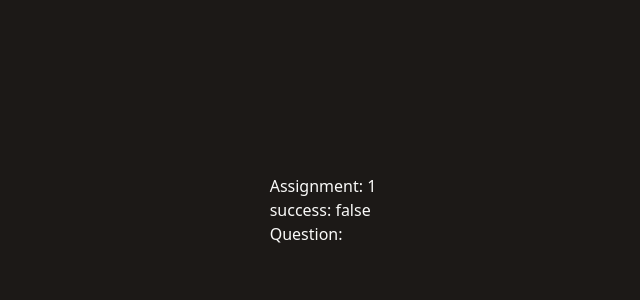
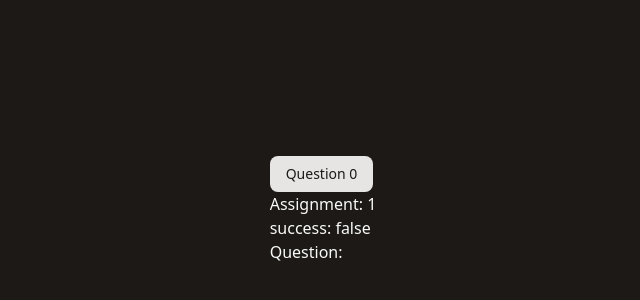
Before and after one commit to StubblyCamera52/math-learning-game, a Next.js app: page /assignment/1 in a window 1280 px wide. Shown: the part 190-490 px from the top of the page, without its empty margins (317-957 px from the left). Built offline with nearby package versions, Linux system fonts and the light colour scheme.

Commit message:
some fixes and i can finally work on ui (yes)

```diff
--- a/src/app/assignment/[id]/client.tsx
+++ b/src/app/assignment/[id]/client.tsx
@@ -1,4 +1,5 @@
 "use client";
+import { Button } from "@/components/ui/button";
 import useGameState from "@/hooks/useGameState";
 import { useEffect, useState } from "react";
 
@@ -10,18 +11,19 @@ export default function ClientAssignmentPage({ id }: { id: number }) {
         const load = async () => {
             const result = await loadAssignment(id);
             setLoadedAssignment(result);
-            if (result) {
-                changeQuestion(0)
-            }
         };
         load()
     }, []);
 
     return (
         <div>
+            <Button onClick={() => changeQuestion(1)}>Question 0</Button>
             <h1>Assignment: {assignmentId}</h1>
             <p>success: {loadedAssignment?.toString()}</p>
             <p>Question: {currentQuestion?.text}</p>
+            {currentQuestion?.choices.map((label, index) => (
+                <Button key={index}>{label}</Button>
+                ))}
         </div>
     );
 }
--- a/src/hooks/useGameState.ts
+++ b/src/hooks/useGameState.ts
@@ -27,7 +27,7 @@ const useGameState = () => {
             setAssignmentId(id);
             const assignmentData = await import("@/data/assignment"+id.toString());
             console.log(assignmentData.default.name)
-            setCurrentAssignment(assignmentData);
+            setCurrentAssignment(assignmentData.default);
             return true;
         } catch (error) {
             console.error("failed to laod assignent:", error);
```
